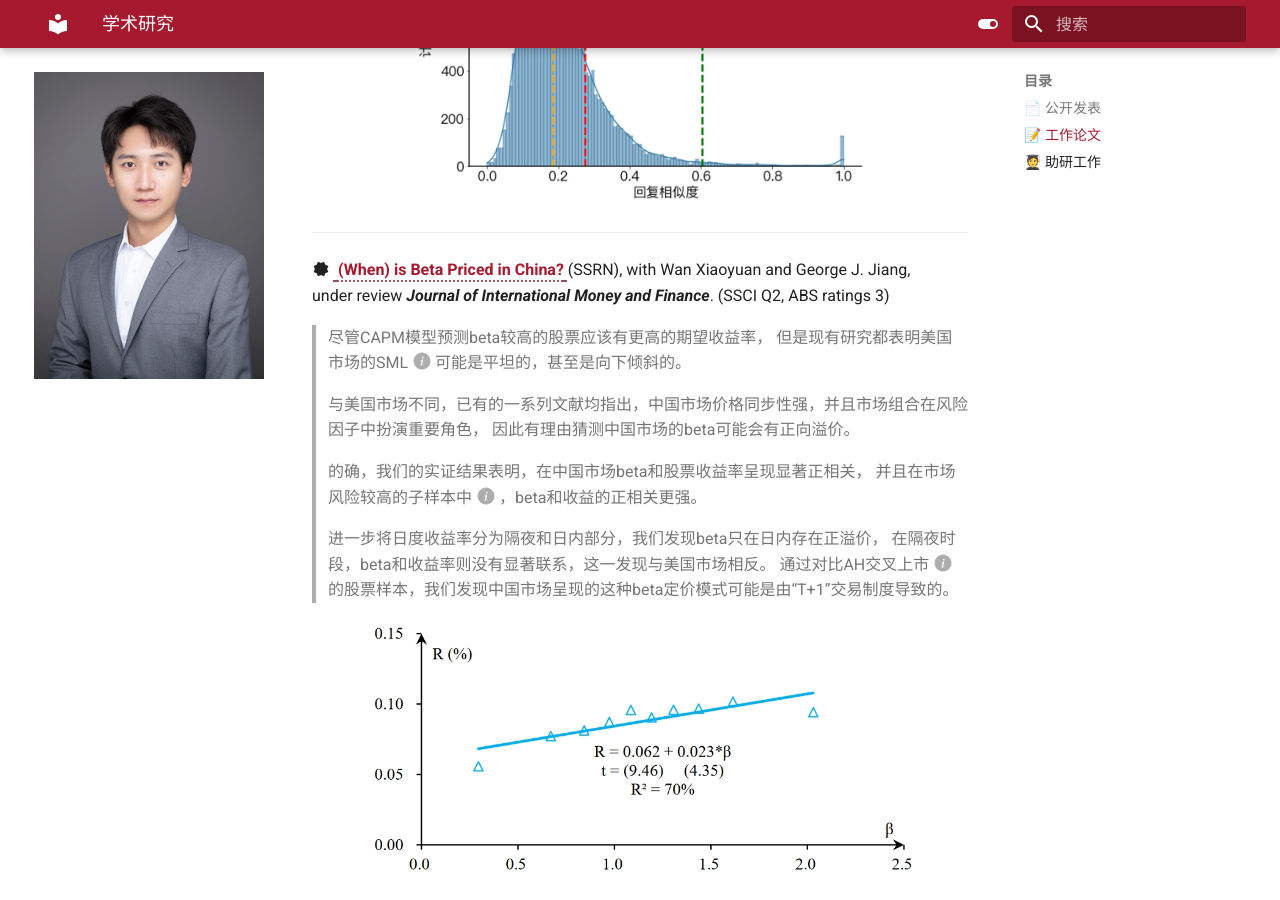
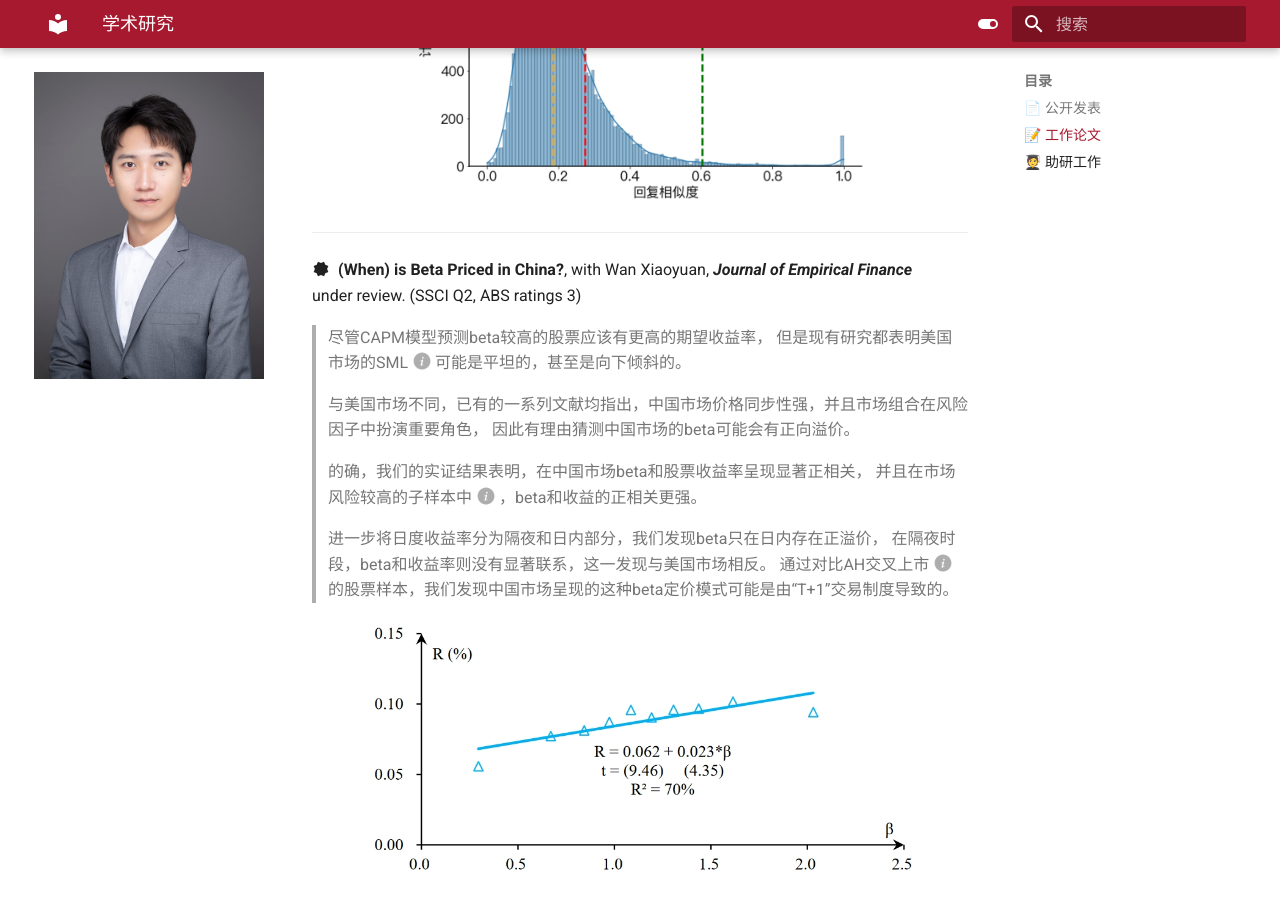
Before and after one commit to daisymilo/lester-zhang, an MkDocs documentation site: the page built from docs/research.md, in a window 1280 px wide and 900 px high, scrolled down 4100 px. Built offline with MkDocs 1.6.1 and Material for MkDocs 9.7.7, drawn with Linux system fonts in a browser that asks for light colours; emoji names are drawn with the system emoji font.

Commit message:
$manuscript status update$

```diff
--- a/docs/research.md
+++ b/docs/research.md
@@ -137,11 +137,8 @@ hide:
 
 ---
 
-:material-octagram:&nbsp;<a href="https://papers.ssrn.com/sol3/papers.cfm?abstract_id=4634636" target="_blank">
-                         **(When) is Beta Priced in China?**
-                         </a>
-(SSRN), with Wan Xiaoyuan and George J. Jiang, <br>under review **_Journal of International Money and
-Finance_**. (SSCI Q2, ABS ratings 3)
+:material-octagram:&nbsp;
+                         **(When) is Beta Priced in China?**, with Wan Xiaoyuan, **_Journal of Empirical Finance_** <br>under review. (SSCI Q2, ABS ratings 3)
 
 <div class="annotate" markdown>
 
```
